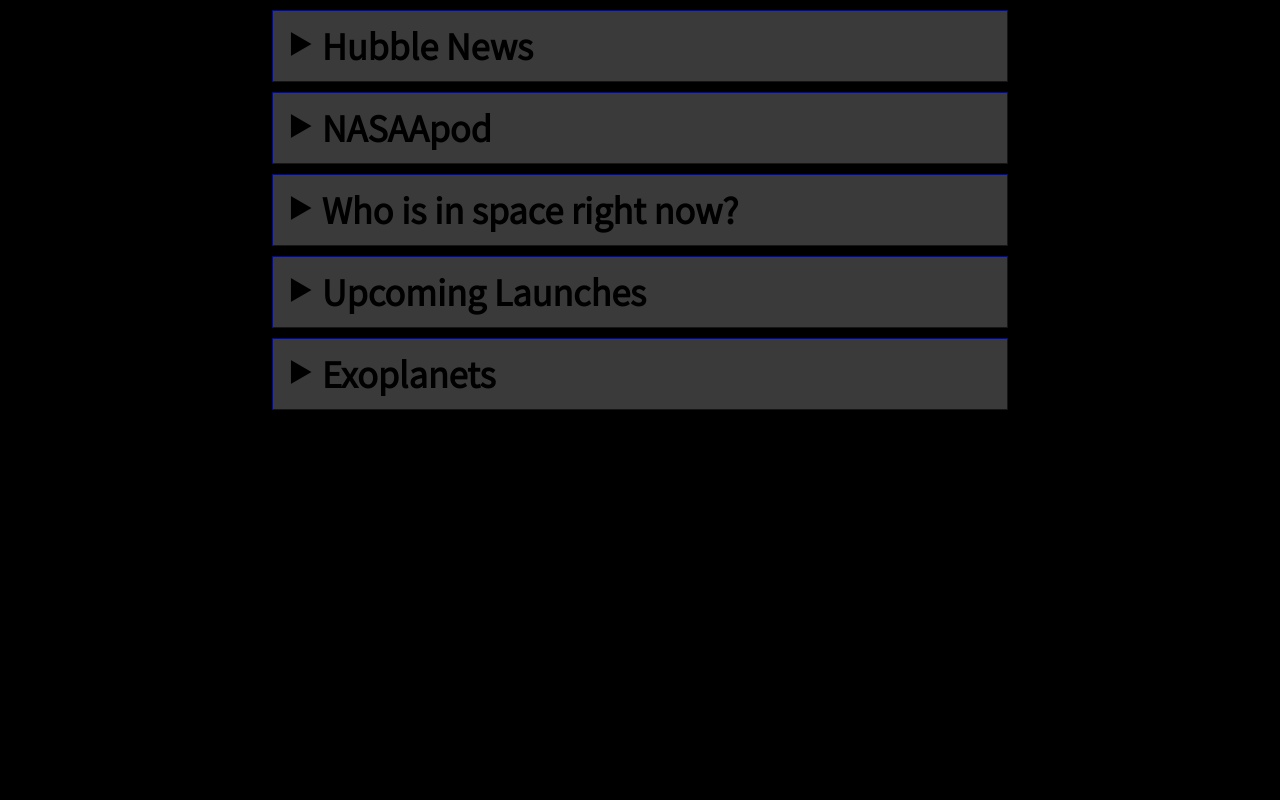
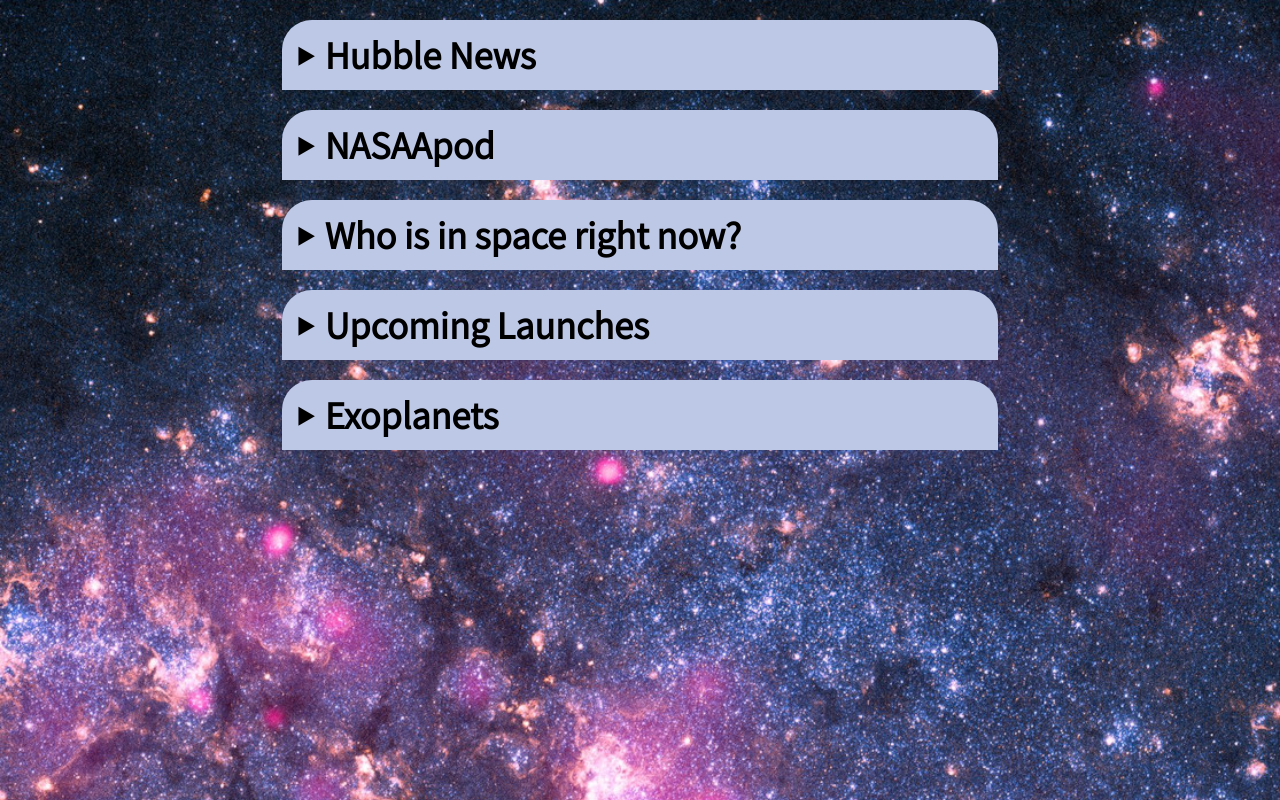
Before and after one commit to ed-commits/my-space-portal, a Vue app: page / in a window 1280 px wide. Built offline with nearby package versions, Linux system fonts and the light colour scheme.

Commit message:
brighten up the page and use a space themed background image.

```diff
--- a/public/style.css
+++ b/public/style.css
@@ -1,3 +1,11 @@
+/*
+Background image credit: https://commons.wikimedia.org/wiki/File:Pink_Opaque.jpg
+*/
+
 body {
     background-color: black;
+    background: url("Pink_Opaque.jpg");
+    background-repeat: no-repeat;
+    background-size: 100%;
+    background-attachment: fixed;
 }
--- a/src/components/Card.vue
+++ b/src/components/Card.vue
@@ -21,7 +21,7 @@
     };
   },
   mounted() {
-    this.enabled = window.localStorage.getItem(this.title) == 'true';
+    this.enabled = window.localStorage.getItem(this.title) == "true";
   },
   computed: {
     toggleStatus() {
@@ -39,23 +39,28 @@
 
 <style>
 .card {
-  border: 1px solid rgb(5, 12, 114);
-
-  margin: 10px;
+  margin: 20px;
 }
 
 .card-title {
-  background-color: rgb(58, 58, 58);
+  background-color: rgb(189, 199, 230);
   padding: 0;
+  border-radius: 30px 30px 0px 0px;
 }
+
 .card-title h1 {
   margin: 0;
   padding: 10px;
 }
 
+span {
+  font-size: 0.8em;
+}
+
 .card-body {
-  background-color: grey;
+  background-color: #cfe3e8;
   padding: 20px;
+  border-radius: 0px 0px 30px 30px;
 }
 
 .credit {
```
Also changed, not shown: public/Pink_Opaque.jpg (added).
